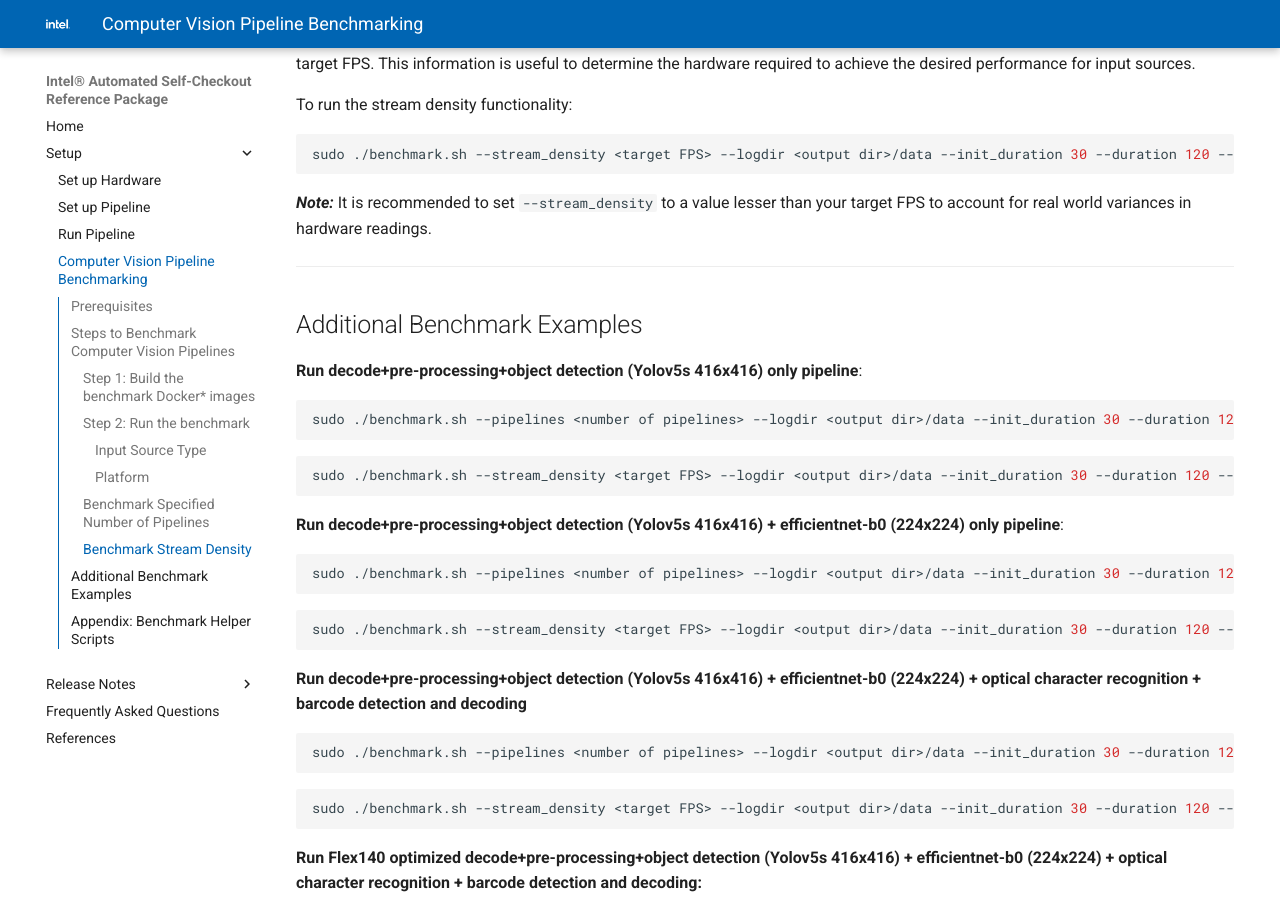
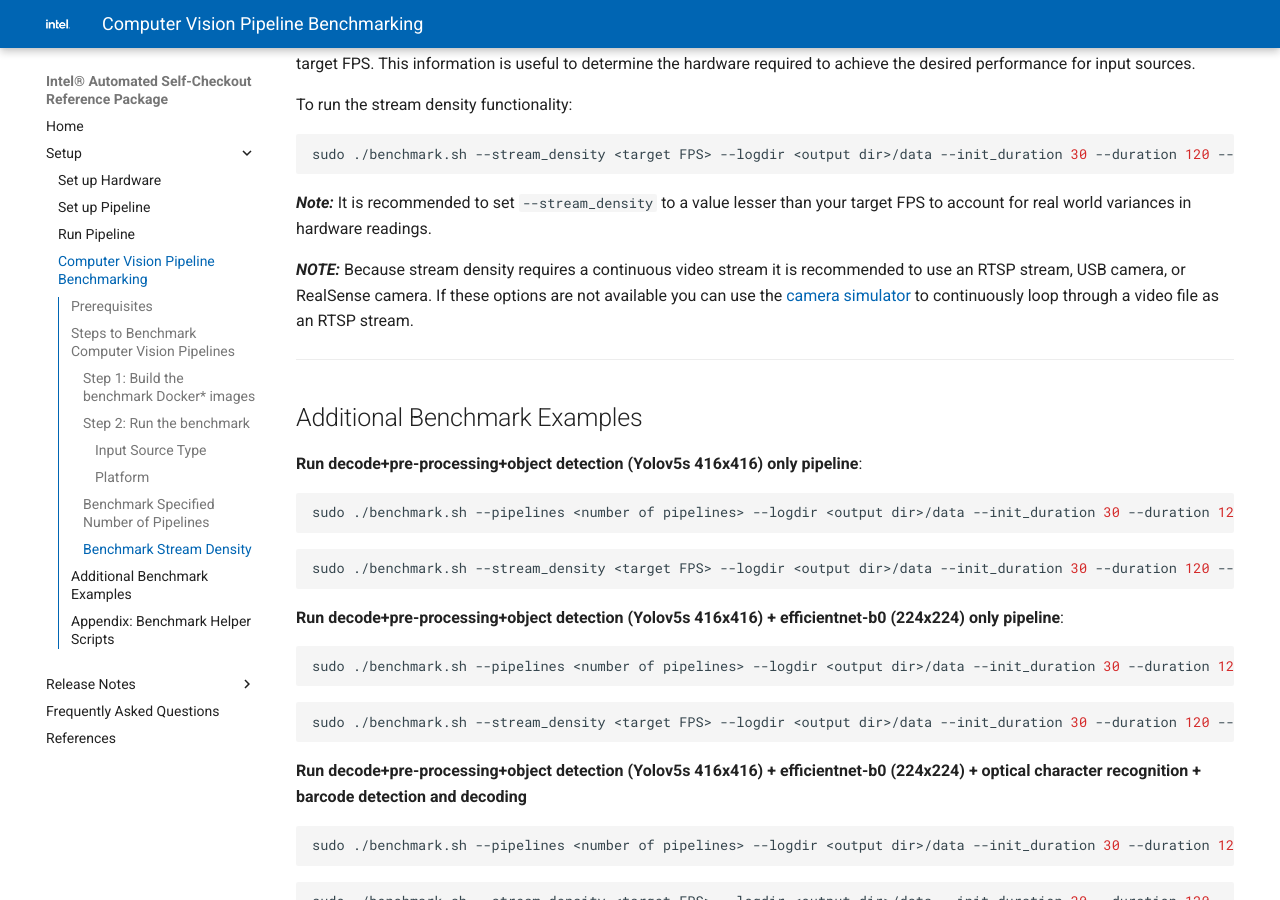
Before and after one commit to intel-retail/automated-self-checkout, an MkDocs documentation site: the page built from docs_src/pipelinebenchmarking.md, in a window 1280 px wide and 900 px high, scrolled down 2844 px. Built offline with MkDocs 1.6.1 and Material for MkDocs 9.7.7, drawn with Linux system fonts in a browser that asks for light colours; comment, search, counter and statistics services are not loaded.

Commit message:
Adding density note
Signed-off-by: Brian McGinn <brian.mcginn@intel.com>

````diff
--- a/docs_src/pipelinebenchmarking.md
+++ b/docs_src/pipelinebenchmarking.md
@@ -124,6 +124,8 @@ sudo ./benchmark.sh --stream_density <target FPS> --logdir <output dir>/data --i
 ```
 **_Note:_** It is recommended to set ``--stream_density`` to a value lesser than your target FPS to account for real world variances in hardware readings.
 
+**_NOTE:_** Because stream density requires a continuous video stream it is recommended to use an RTSP stream, USB camera, or RealSense camera. If these options are not available you can use the [camera simulator](#appendix-benchmark-helper-scripts) to continuously loop through a video file as an RTSP stream.
+
 ---
 ## Additional Benchmark Examples
 
````
